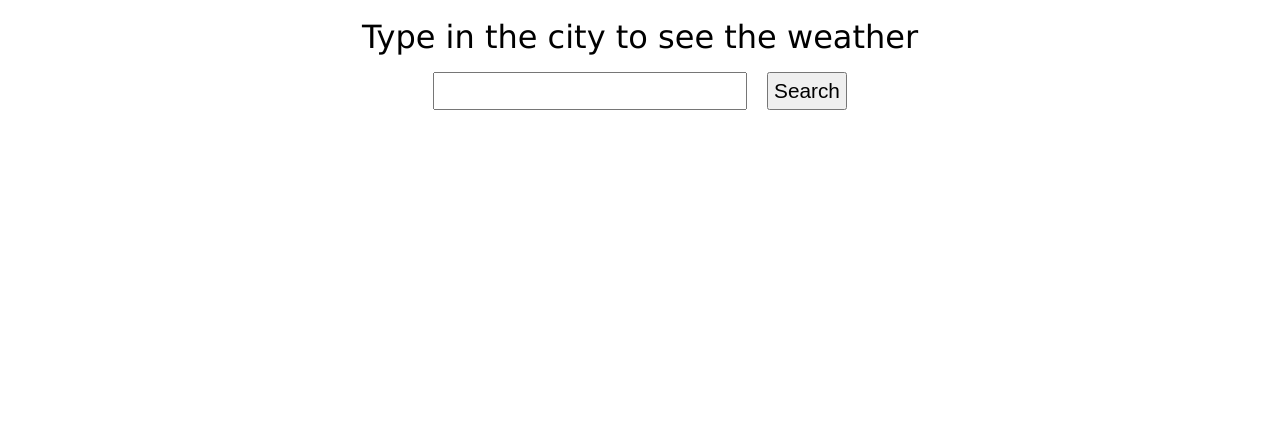
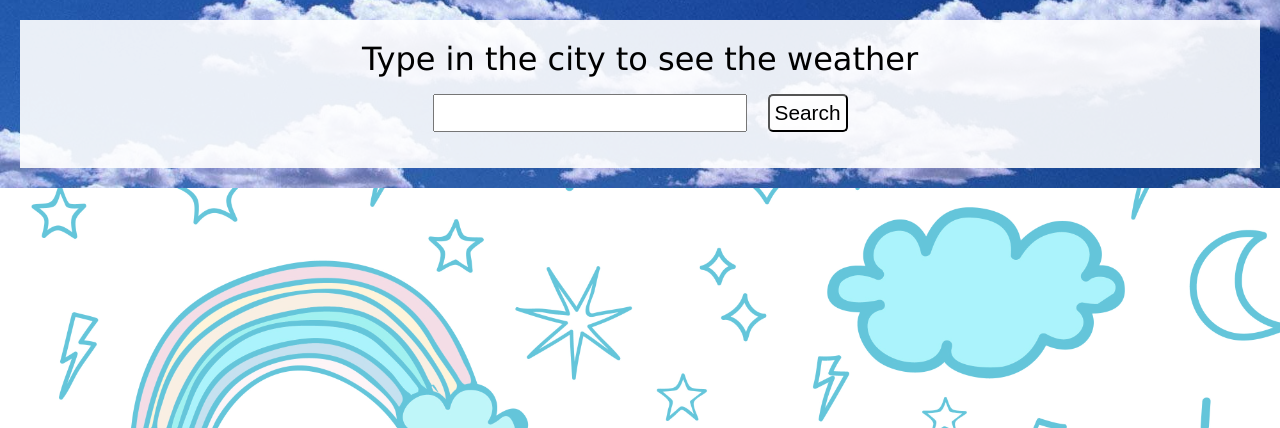
Before and after one commit to SinxRofozoteron/homework, a Django app: page /weather/ in a window 1280 px wide. Shown: the top 428 px of the page. Run offline with Django 5.2, Linux system fonts and the light colour scheme; parts of the project's set-up code (start-up, migrations or seed data) failed here and were passed over.

Commit message:
Finished with form styles

```diff
--- a/weather_app/weather/static/weather/index.css
+++ b/weather_app/weather/static/weather/index.css
@@ -1,24 +1,85 @@
 body {
-   padding: 10px;
+    font-family: Verdana;
+    margin: 0;
+    background-color: #63C5DA;
+    background-blend-mode: screen;
+    background-image: url("weather-pattern.jpg");
+    background-size: cover;
 }
 
 form {
+    padding: 20px;
+    background-image: url("clouds.jpg");
+    background-size: cover;
+    background-position: center 80%;
+    color: black;
+}
+
+form > div {
+    width: auto;
+    background-color: rgba(255, 255, 255, 0.9);
     display: flex;
     flex-direction: column;
     align-items: center;
     gap: 1rem;
+    padding: 20px;
 }
 
-form > label {
+form label {
     font-size: 2rem;
-    font-family: Verdana;
 }
 form input, form button {
     padding: 5px;
     font-size: 1.3rem;
 }
 
+form :is(input:hover, input:focus, input:focus-within, button:hover) {
+    border: solid #08E8DE;
+    outline: none;
+}
+
+form button:hover {
+    color: #08E8DE;
+}
+
+form button:active {
+    color: black;
+    border-color: black;
+}
+
 form input[type=text] {
     min-width: 300px;
     margin-right: 1rem;
 }
+
+form button {
+    background-color: rgba(255, 255, 255, 0.8);
+    border-radius: 5px;
+}
+
+.drawer {
+    max-height: 0;
+    transition: max-height 0.5s ease-out;
+    overflow: hidden;
+    font-size: 1.5rem;
+}
+
+.drawer.open {
+    max-height: 600px;
+    padding: 7px 14px;
+    border-radius: 5px;
+}
+
+.drawer ul {
+    list-style: none;
+    padding-inline-start: 0px;
+}
+
+.drawer li {
+    text-decoration: underline;
+}
+
+.drawer li:hover {
+    cursor: pointer;
+    color: #08E8DE;
+}
--- a/weather_app/weather/templates/weather/index.html
+++ b/weather_app/weather/templates/weather/index.html
@@ -10,10 +10,12 @@
 </head>
 <body>
     <form>
-        <label for="city">Type in the city to see the weather</label>
         <div>
-            <input id="city" type="text" name="city">
-            <button>Search</button>
+            <label for="city">Type in the city to see the weather</label>
+            <div>
+                <input id="city" type="text" name="city">
+                <button>Search</button>
+            </div>
         </div>
     </form>
 </body>
```
Also changed, not shown: weather_app/weather/static/weather/main.js (+41 -9 lines), weather_app/weather/static/weather/arrow-icon.jpg (added), weather_app/weather/static/weather/clouds.jpg (added), weather_app/weather/static/weather/weather-pattern.jpg (added).
